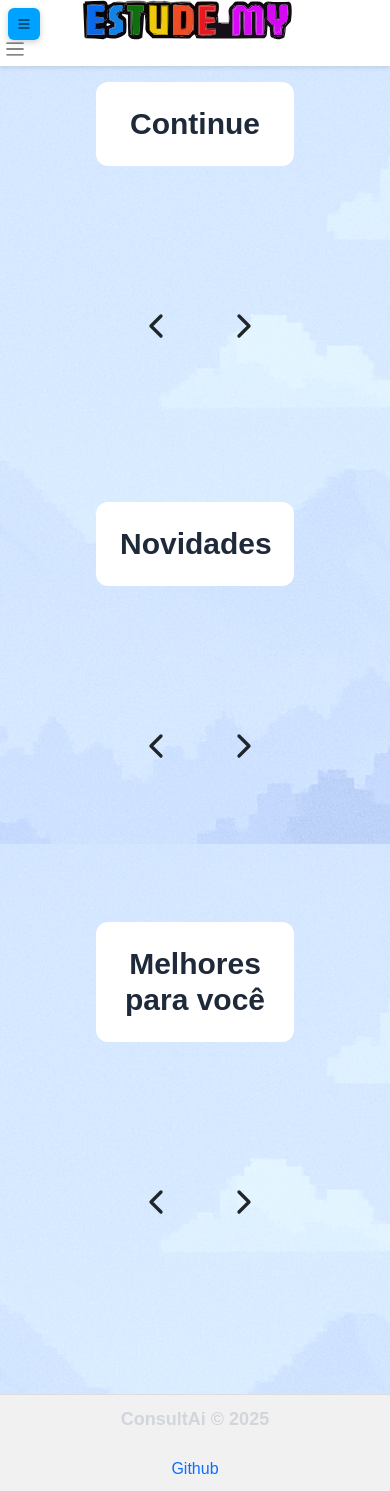
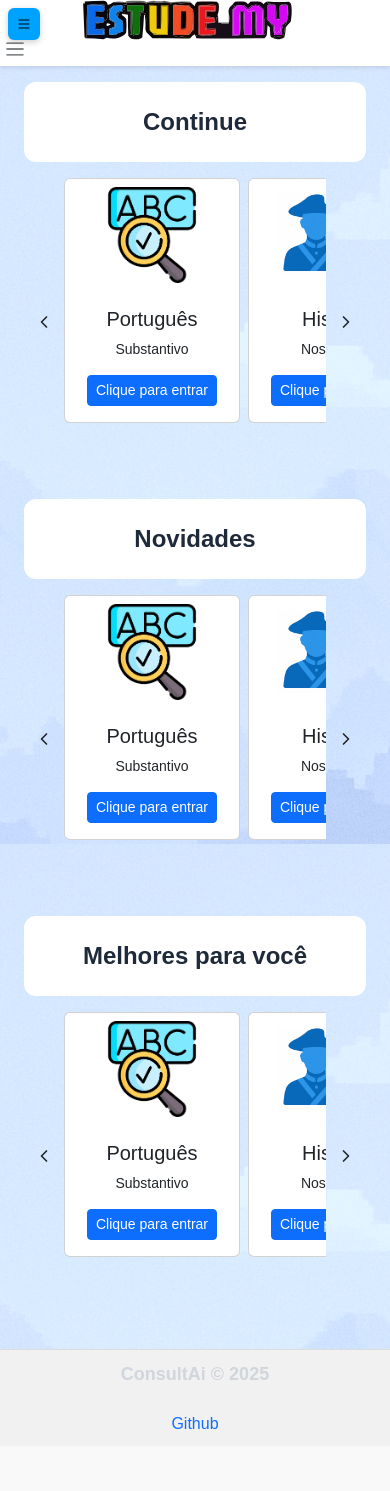
Before and after one commit to milysj/frontend, a Next.js app: page /pages/home in a window 390 px wide. After the commit the page ends 1446 px from the top, so only its background shows below. Built offline with nearby package versions, Linux system fonts and the light colour scheme.

Commit message:
testes
testes

```diff
--- a/src/app/components/Carrousel.tsx
+++ b/src/app/components/Carrousel.tsx
@@ -1,13 +1,11 @@
 "use client";
 
 import Link from "next/link";
-import { ChevronRightIcon, ChevronLeftIcon } from "lucide-react"; // Ícones para navegação
-import { useRef } from "react";
+import { ChevronRightIcon, ChevronLeftIcon } from "lucide-react";
+import { useRef, useState, useEffect } from "react";
 import { Button, Card } from "react-bootstrap";
 
-// ===============================
 // Dados do carrossel
-// ===============================
 const items = [
   {
     id: 1,
@@ -47,13 +45,11 @@ const items = [
   },
 ];
 
-// ===============================
 // Componente do item individual
-// ===============================
-function CarouselItem({ item }: { item: (typeof items)[0] }) {
+function CarouselItem({ item, cardWidth }: { item: (typeof items)[0], cardWidth: string }) {
   return (
     <Link href={`/pages/trilha?id=${item.id}`}>
-      <Card style={{ width: "15rem" }}>
+      <Card style={{ width: cardWidth, minWidth: cardWidth }}>
         <Card.Img
           variant="top"
           src={item.image}
@@ -61,35 +57,61 @@ function CarouselItem({ item }: { item: (typeof items)[0] }) {
           className="mx-auto max-w-30 max-h-24 min-w-28 min-h-24 object-contain my-2 rounded-xl"
         />
         <Card.Body>
-          <Card.Title>{item.title}</Card.Title>
-          <Card.Text>{item.description}</Card.Text>
-          <Button variant="primary">Clique para entrar</Button>
+          <Card.Title className="text-base">{item.title}</Card.Title>
+          <Card.Text className="text-sm">{item.description}</Card.Text>
+          <Button variant="primary" size="sm">Clique para entrar</Button>
         </Card.Body>
       </Card>
     </Link>
   );
 }
 
-// ===============================
 // Componente do Carrossel
-// ===============================
 function Carrousel() {
-  // Referência do container que permite scroll horizontal
   const scrollRef = useRef<HTMLDivElement>(null);
+  const [screenSize, setScreenSize] = useState<'small' | 'medium' | 'large'>('large');
+  const [cardWidth, setCardWidth] = useState('15rem');
+  const [scrollAmount, setScrollAmount] = useState(300);
+
+  // Detectar tamanho da tela e ajustar cards
+  useEffect(() => {
+    const updateSize = () => {
+      const width = window.innerWidth;
+
+      if (width < 400) {
+        setScreenSize('small');
+        setCardWidth('11rem'); // 176px
+        setScrollAmount(190); // card width + gap
+      } else if (width < 768) {
+        setScreenSize('medium');
+        setCardWidth('13rem'); // 208px
+        setScrollAmount(225); // card width + gap
+      } else {
+        setScreenSize('large');
+        setCardWidth('15rem'); // 240px
+        setScrollAmount(300); // card width + gap
+      }
+    };
+
+    updateSize();
+    window.addEventListener("resize", updateSize);
+
+    return () => window.removeEventListener("resize", updateSize);
+  }, []);
 
   // Função para mover o carrossel para a esquerda com loop
   const handleScrollLeft = () => {
     if (scrollRef.current) {
-      // Se o scroll está no início (posição 0)
       if (scrollRef.current.scrollLeft === 0) {
-        // Vá para o final
         scrollRef.current.scrollTo({
           left: scrollRef.current.scrollWidth,
           behavior: "smooth",
         });
       } else {
-        // Caso contrário, apenas role para a esquerda
-        scrollRef.current.scrollBy({ left: -300, behavior: "smooth" });
+        scrollRef.current.scrollBy({
+          left: -scrollAmount,
+          behavior: "smooth",
+        });
       }
     }
   };
@@ -97,53 +119,56 @@ function Carrousel() {
   // Função para mover o carrossel para a direita com loop
   const handleScrollRight = () => {
     if (scrollRef.current) {
-      // Verifica se o scroll chegou ao final
-      // Usamos uma pequena tolerância (1px) para evitar problemas de arredondamento
       if (
         scrollRef.current.scrollLeft + scrollRef.current.clientWidth >=
         scrollRef.current.scrollWidth - 1
       ) {
-        // Se está no final, volte para o início
-        scrollRef.current.scrollTo({ left: 0, behavior: "smooth" });
+        scrollRef.current.scrollTo({
+          left: 0,
+          behavior: "smooth",
+        });
       } else {
-        // Caso contrário, apenas role para a direita
-        scrollRef.current.scrollBy({ left: 300, behavior: "smooth" });
+        scrollRef.current.scrollBy({
+          left: scrollAmount,
+          behavior: "smooth",
+        });
       }
     }
   };
 
+  const isMobile = screenSize !== 'large';
+  const isSmall = screenSize === 'small';
+
   return (
-    <div className="flex flex-col items-center gap-4 p-4 rounded-xl w-full max-w-screen-xl mx-auto">
-      {/* ===============================
-          Barra de navegação do carrossel
-          =============================== */}
+    <div className={`flex flex-col items-center gap-4 rounded-xl w-full mx-auto ${isMobile ? 'p-2' : 'p-4'}`}>
+      {/* Barra de navegação do carrossel */}
       <div className="flex items-center gap-2 w-full">
         {/* Botão de scroll para a esquerda */}
         <button
-          onClick={handleScrollLeft} // ATUALIZADO
+          onClick={handleScrollLeft}
           title="Scroll para a esquerda"
-          className="p-3 hover:bg-sky-50 rounded"
+          className={`flex-shrink-0 hover:bg-sky-50 rounded ${isSmall ? 'p-0.5' : isMobile ? 'p-1' : 'p-3'}`}
         >
-          <ChevronLeftIcon className="w-10 h-10" />
+          <ChevronLeftIcon className={isSmall ? 'w-5 h-5' : isMobile ? 'w-6 h-6' : 'w-10 h-10'} />
         </button>
 
         {/* Container com scroll horizontal */}
         <div
           ref={scrollRef}
-          className="flex gap-4 overflow-x-auto no-scrollbar scroll-smooth w-full py-2"
+          className={`flex overflow-x-auto no-scrollbar scroll-smooth w-full py-2 ${isSmall ? 'gap-2' : 'gap-4'}`}
         >
           {items.map((item) => (
-            <CarouselItem key={item.id} item={item} />
+            <CarouselItem key={item.id} item={item} cardWidth={cardWidth} />
           ))}
         </div>
 
         {/* Botão de scroll para a direita */}
         <button
           title="Scroll para a direita"
-          onClick={handleScrollRight} // ATUALIZADO
-          className="p-3 hover:bg-sky-50 rounded"
+          onClick={handleScrollRight}
+          className={`flex-shrink-0 hover:bg-sky-50 rounded ${isSmall ? 'p-0.5' : isMobile ? 'p-1' : 'p-3'}`}
         >
-          <ChevronRightIcon className="w-10 h-10" />
+          <ChevronRightIcon className={isSmall ? 'w-5 h-5' : isMobile ? 'w-6 h-6' : 'w-10 h-10'} />
         </button>
       </div>
     </div>
--- a/src/app/pages/home/page.tsx
+++ b/src/app/pages/home/page.tsx
@@ -1,11 +1,29 @@
-import Carrousel from "@/app/components/Carrousel"; // Componente carrossel de cursos
-import Footer from "@/app/components/Footer";       // Componente do rodapé
-import Topo from "@/app/components/Topo";           // Componente do topo/navegação
+"use client";
+
+import Carrousel from "@/app/components/Carrousel";
+import Footer from "@/app/components/Footer";
+import Topo from "@/app/components/Topo";
 import Script from "next/script";
+import { useState, useEffect } from "react";
 
-export default function menuTrilhas() {
+export default function MenuTrilhas() {
+  const [isMobile, setIsMobile] = useState(false);
+
+  // Hook para detectar se está em tela mobile
+  useEffect(() => {
+    const checkMobile = () => {
+      setIsMobile(window.innerWidth < 992);
+    };
+
+    checkMobile();
+    window.addEventListener("resize", checkMobile);
+
+    return () => window.removeEventListener("resize", checkMobile);
+  }, []);
+
   return (
     <>
+      {/* Microsoft Clarity Script */}
       <Script id="microsoft-clarity" strategy="afterInteractive">
         {`
           (function(c,l,a,r,i,t,y){
@@ -16,60 +34,48 @@ export default function menuTrilhas() {
         `}
       </Script>
 
-            {/* ===========================
-          Container principal da página
-          =========================== */}
+      {/* Container principal da página */}
       <div
         className="min-h-screen bg-cover bg-center bg-no-repeat bg-fixed"
         style={{
-                    backgroundImage: "url('/img/backgroundteste1.png')", // Imagem de fundo
-                    backgroundColor: '#f3f4f6'                           // Cor de fundo alternativa
+          backgroundImage: "url('/img/backgroundteste1.png')",
+          backgroundColor: '#f3f4f6'
         }}
       >
-                {/* ===========================
-            Container relativo para controle de z-index
-            =========================== */}
+        {/* Container relativo para controle de z-index */}
         <div className="relative z-10">
-
           {/* Estrutura principal da página */}
           <div className="flex min-h-screen flex-col transition-all duration-300 justify-space-between">
-
             {/* Topo / Barra de navegação */}
-                        <Topo/>
+            <Topo />
 
             {/* Seção "Continue" */}
-                        <div className="pt-3 w-full max-w-6xl mx-auto px-24 ">
-                            <div
-                                className="text-3xl p-4 rounded-xl text-gray-800 font-bold bg-white bg-opacity-80 backdrop-blur-sm">
+            <div className={`pt-3 w-full ${isMobile ? 'px-4' : 'max-w-6xl mx-auto px-24'}`}>
+              <div className={`${isMobile ? 'text-2xl' : 'text-3xl'} p-4 rounded-xl text-gray-800 font-bold bg-white bg-opacity-80 backdrop-blur-sm`}>
                 Continue
               </div>
-                            <Carrousel/>
+              <Carrousel />
             </div>
 
-
             {/* Seção "Novidades" */}
-                        <div className="pt-3 w-full max-w-6xl mx-auto px-24">
-                            <div
-                                className="text-3xl p-4 rounded-xl text-gray-800 font-bold bg-white bg-opacity-80 backdrop-blur-sm">
+            <div className={`pt-3 w-full ${isMobile ? 'px-4' : 'max-w-6xl mx-auto px-24'}`}>
+              <div className={`${isMobile ? 'text-2xl' : 'text-3xl'} p-4 rounded-xl text-gray-800 font-bold bg-white bg-opacity-80 backdrop-blur-sm`}>
                 Novidades
               </div>
-                            <Carrousel/>
+              <Carrousel />
             </div>
 
-
             {/* Seção "Melhores para você" */}
-                        <div className="pt-3 w-full max-w-6xl mx-auto px-24">
-                            <div
-                                className="text-3xl p-4 rounded-xl text-gray-800 font-bold bg-white bg-opacity-80 backdrop-blur-sm">
+            <div className={`pt-3 w-full ${isMobile ? 'px-4' : 'max-w-6xl mx-auto px-24'}`}>
+              <div className={`${isMobile ? 'text-2xl' : 'text-3xl'} p-4 rounded-xl text-gray-800 font-bold bg-white bg-opacity-80 backdrop-blur-sm`}>
                 Melhores para você
               </div>
-                            <Carrousel/>
+              <Carrousel />
             </div>
-
           </div>
 
           {/* Rodapé */}
-                    <Footer/>
+          <Footer />
         </div>
       </div>
     </>
```
Lines whose indentation alone changed are shown as unchanged.
